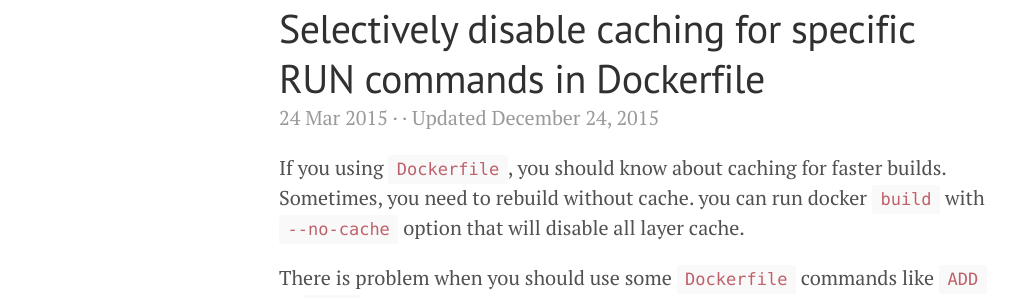
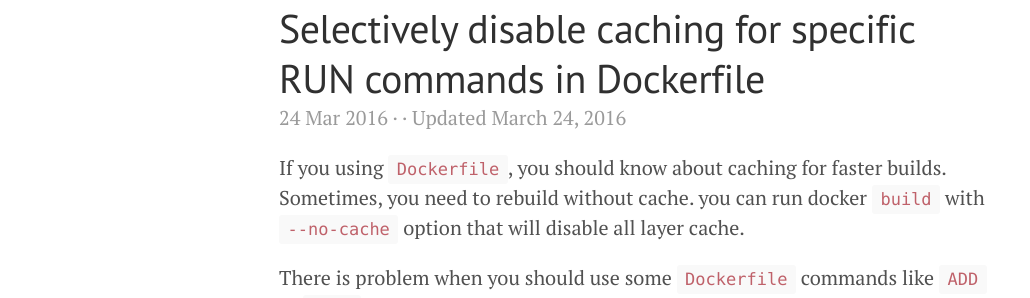
Before and after one commit to ibotdotout/ibotdotout.github.io, a Jekyll site: the page built from _posts/2016-03-24-docker-select-caching.md, in a window 1280 px wide. Shown: the part 149-447 px from the top of the page, without its empty margins (1-1031 px from the left). Built offline with Jekyll 4.4.1, drawn with Linux system fonts in a browser that asks for light colours; nearby versions of some CDN libraries; Markdown is read by kramdown in place of the engine named in the settings; comment, search, counter and statistics services are not loaded.

Commit message:
Fix date of docker select caching

```diff
--- a/_posts/2015-03-24-docker-select-caching.md
+++ b/_posts/2016-03-24-docker-select-caching.md
@@ -3,7 +3,7 @@ layout: post
 title: Selectively disable caching for specific RUN commands in Dockerfile
 tags: [docker]
 permalink: docker-select-caching
-update_date: 2015-12-24
+update_date: 2016-03-24
 ---
 
 If you using `Dockerfile`, you should know about caching for faster builds.
```
